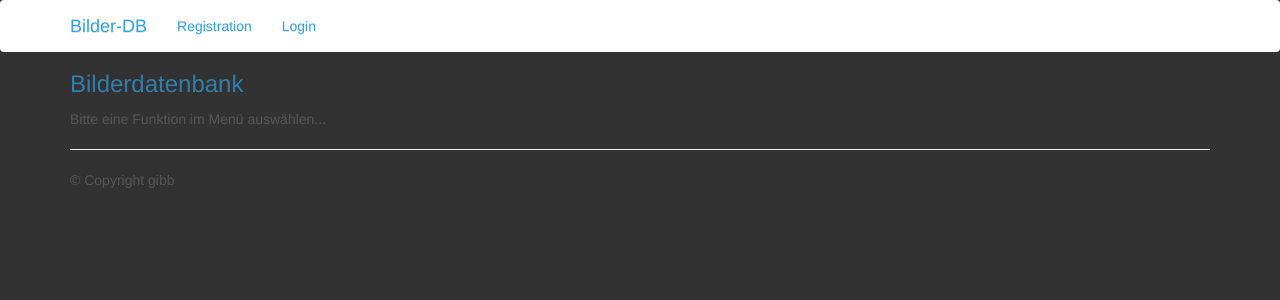
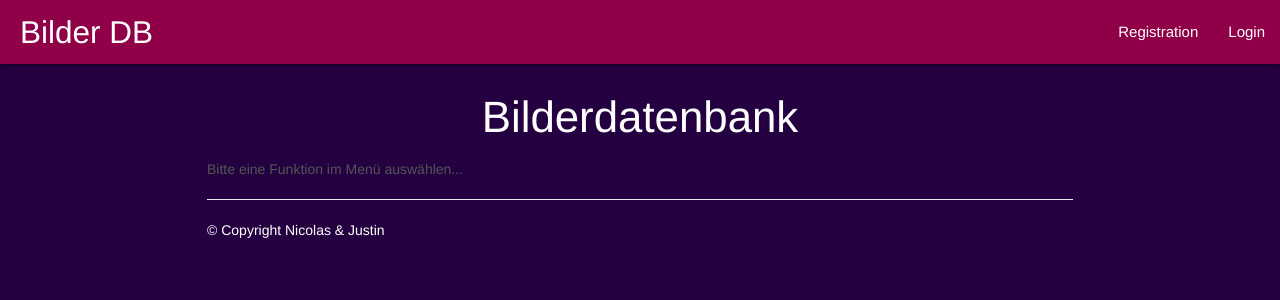
Before and after one commit to Justinio99/N-J_Gibb, a PHP site: page /public/ in a window 1280 px wide. Shown: the top 300 px of the page. Run offline with PHP 8.4, Linux system fonts and the light colour scheme.

Commit message:
Marterial
Added the desing

```diff
--- a/controller/LoginController.php
+++ b/controller/LoginController.php
@@ -43,7 +43,7 @@ require_once '../repository/LoginRepository.php';
         header('Location: '.$GLOBALS['appurl'].'/login');
       }else{
 
-      echo "<h2>Email oder Password falsch</h2>";
+      echo "<h2 id='test'>Email oder Password falsch</h2>";
     }
 
 
--- a/lib/formbuilder/ButtonBuilder.php
+++ b/lib/formbuilder/ButtonBuilder.php
@@ -17,6 +17,7 @@
       $result  = "<div class='form-group'>\n";
       $result .= "<label class='$lblClass' control-label' for='textinput'>&nbsp;</label>\n";
       $result .= "<div class='$eltClass'>\n";
+
 	  return $result;
 	}
     public function build(){
--- a/public/css/style.css
+++ b/public/css/style.css
@@ -1,4 +1,47 @@
-body {
-  padding-top: 50px;
-  background-color: #323232;
+
+
+.nav-wrapper{
+  position: relative;
+  padding-top: 0%;
+  background-color: #900048;
+
 }
+
+body{
+  background-color: #240041;
+  margin: 0px;
+  padding: 0px;
+
+}
+
+input.btn.waves-effect.waves-light {
+  background-color: #FF8260;
+}
+
+label.col-md-2.control-label{
+  color: white;
+}
+
+h3{
+  color: white;
+  text-align: center;
+}
+
+input.form-control{
+  position: relative;
+  color: white;
+}
+
+div.component{
+
+
+}
+
+
+a.brand-logo{
+  margin-left: 20px;
+}
+
+.footer{
+  color: white;
+}
--- a/view/footer.php
+++ b/view/footer.php
@@ -1,6 +1,6 @@
       <hr>
-      <footer>
-        <p>&copy; Copyright gibb</p>
+      <footer class="footer">
+        <p>&copy; Copyright Nicolas & Justin</p>
       </footer>
     </div>
     <script src="<?=$GLOBALS['appurl']?>/js/jquery.min.js"></script>
--- a/view/header.php
+++ b/view/header.php
@@ -9,27 +9,17 @@
     <!-- Custom styles for this template -->
     <link href="<?=$GLOBALS['appurl']?>/css/style.css" rel="stylesheet">
 	<script src="<?=$GLOBALS['appurl']?>/js/jscript.js"></script>
-
+  <link rel="stylesheet" href="https://cdnjs.cloudflare.com/ajax/libs/materialize/1.0.0-beta/css/materialize.min.css">
+  <link href="https://fonts.googleapis.com/icon?family=Material+Icons" rel="stylesheet">
   <script src="public/js/bootstrap.min.js"></script>
     <title><?= $title ?></title>
   </head>
   <body>
-    <nav  class="navbar fixed-top navbar-light bg-light nav-container" style="background-color:white;" >
-      <div class="container">
-        <div class="navbar-header">
-          <button type="button" class="navbar-toggle collapsed" data-toggle="collapse" data-target="#navbar" aria-expanded="false" aria-controls="navbar">
-            <span class="sr-only">Toggle navigation</span>
-            <span class="icon-bar"></span>
-            <span class="icon-bar"></span>
-            <span class="icon-bar"></span>
-          </button>
-          <a class="navbar-brand">Bilder-DB</a>
-        </div>
-        <div id="navbar" class="collapse navbar-collapse">
-          <ul class="nav navbar-nav">
-			<!-- fix schf -->
+  <nav>
+    <div class="nav-wrapper">
+      <a href="#" class="brand-logo">Bilder DB</a>
+      <ul id="nav-mobile" class="right hide-on-med-and-down">
       <li><a href="<?=$GLOBALS['appurl']?>/login/registration">Registration</a></li>
-
       <?php
               if(isset($_SESSION['uid'])){
                 echo "<li><a href='".$GLOBALS['appurl']."/login/logout'>Logout</a></li>";
@@ -37,11 +27,8 @@
               if(!isset($_SESSION['uid'])){
                 echo "<li><a href='".$GLOBALS['appurl']."/login'>Login</a></li>";
               }
-
               ?>
-
       </ul>
-        </div><!--/.nav-collapse -->
     </div>
   </nav>
     <div class="container">
--- a/view/login_index.php
+++ b/view/login_index.php
@@ -9,11 +9,10 @@
   $btnClass = "btn btn-light";
   $form = new Form($GLOBALS['appurl']."/login/login");
   $button = new ButtonBuilder();
-  echo $form->input()->label('email')->name('email')->type('text')->lblClass($lblClass)->eltClass($eltClass);
+  echo $form->input()->label('E-Mail')->name('email')->type('text')->lblClass($lblClass)->eltClass($eltClass);
   echo $form->input()->label('Passwort')->name('password')->type('text')->lblClass($lblClass)->eltClass($eltClass);
   echo $button->start($lblClass, $eltClass);
-  echo $button->label('Login')->name('send')->type('submit')->class('btn-success');
+  echo $button->label('Login')->name('send')->type('submit')->class('btn waves-effect waves-light');
   echo $button->end();
   echo $form->end();
-
 ?>
```
Also changed, not shown: view/login_registration.php (+2 -8 lines). Lines whose indentation alone changed are shown as unchanged.
